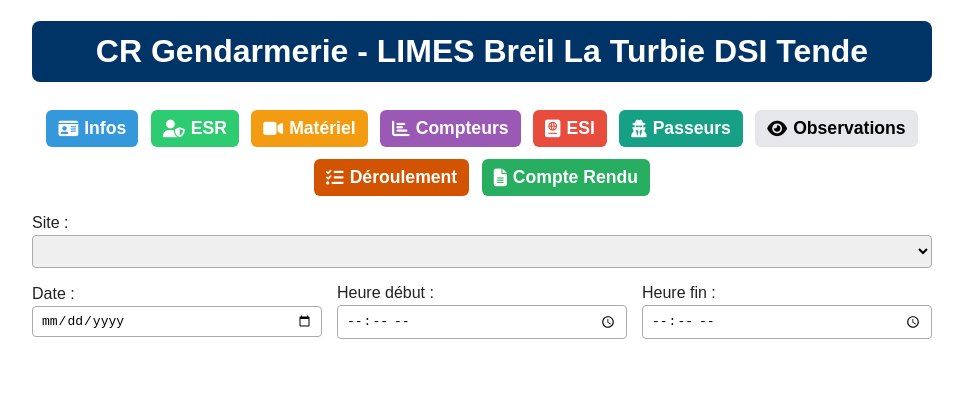
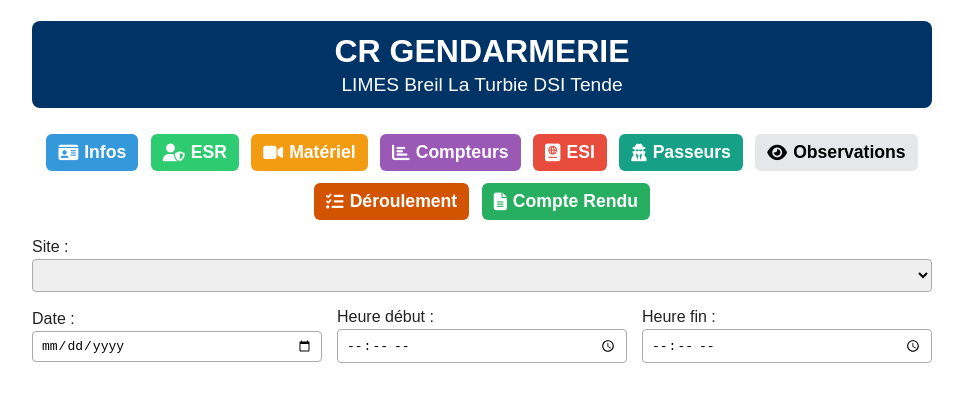
Before and after one commit to MarkRustenholtz/borderforce, a plain HTML site: page index.html in a window 1280 px wide. Shown: the whole page, without its empty margins (158-1121 px from the left). Drawn offline with Linux system fonts and the light colour scheme.

Commit message:
Update index.html

```diff
--- a/index.html
+++ b/index.html
@@ -30,6 +30,21 @@
     border-radius: 8px;
     text-align: center;
   }
+  h1 {
+  color: white;
+  background-color: #003366; /* bleu gendarmerie */
+  padding: 12px;
+  border-radius: 8px;
+  text-align: center;
+  margin-bottom: 20px;
+}
+  h1 .sous-titre {
+  font-size: 0.6em; /* plus petit */
+  font-weight: normal;
+  display: block;
+  margin-top: 4px;
+}
+
 
   h2,h3 {
     text-align:center;
@@ -159,7 +174,11 @@
 <script src="https://unpkg.com/html5-qrcode"></script>
 </head>
 <body>
-<h1>CR Gendarmerie - LIMES Breil  La Turbie  DSI Tende</h1>
+<h1>
+  CR GENDARMERIE<br>
+  <span class="sous-titre">LIMES Breil La Turbie DSI Tende</span>
+</h1>
+
 
 <!-- Menu -->
 <nav>
```
